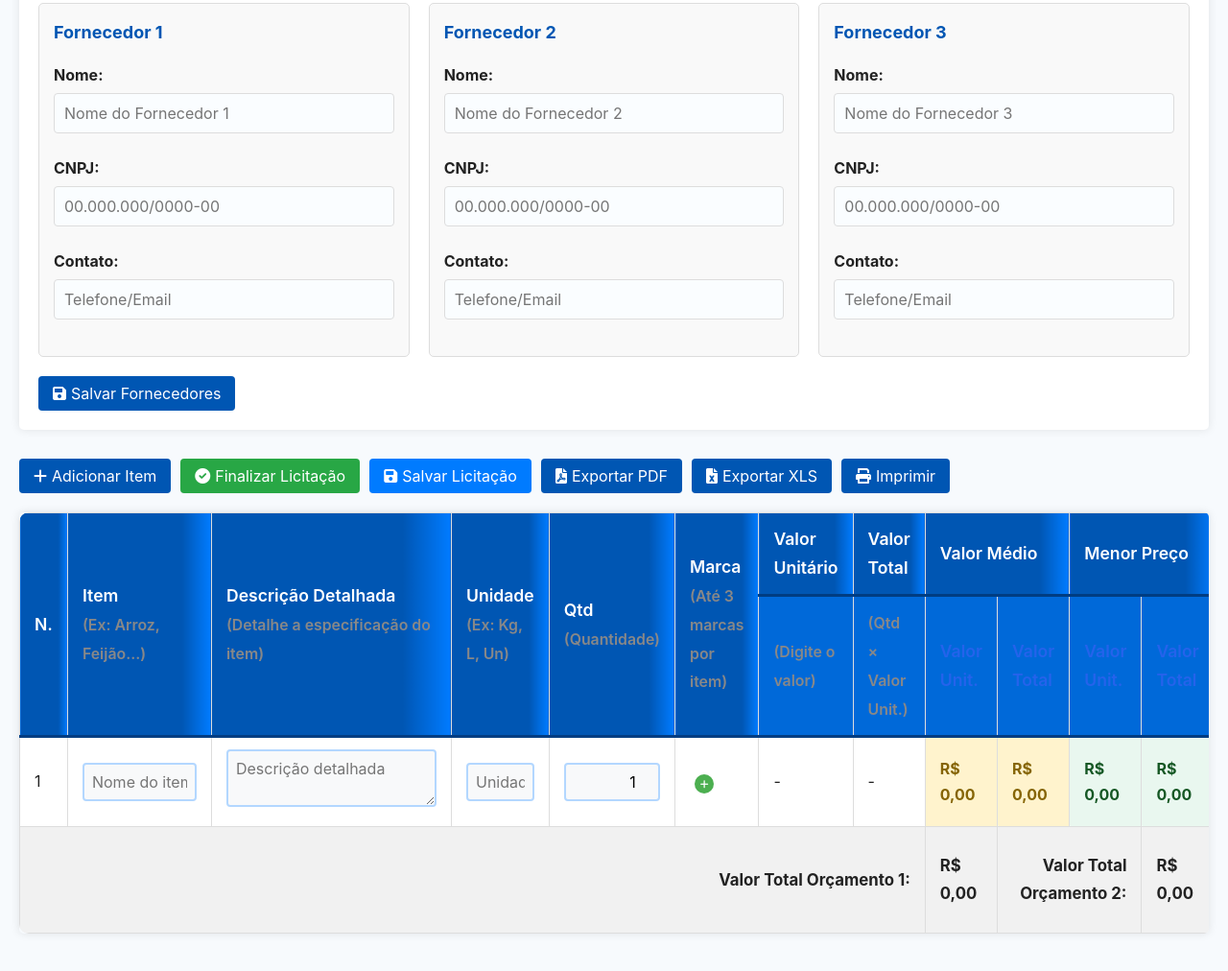
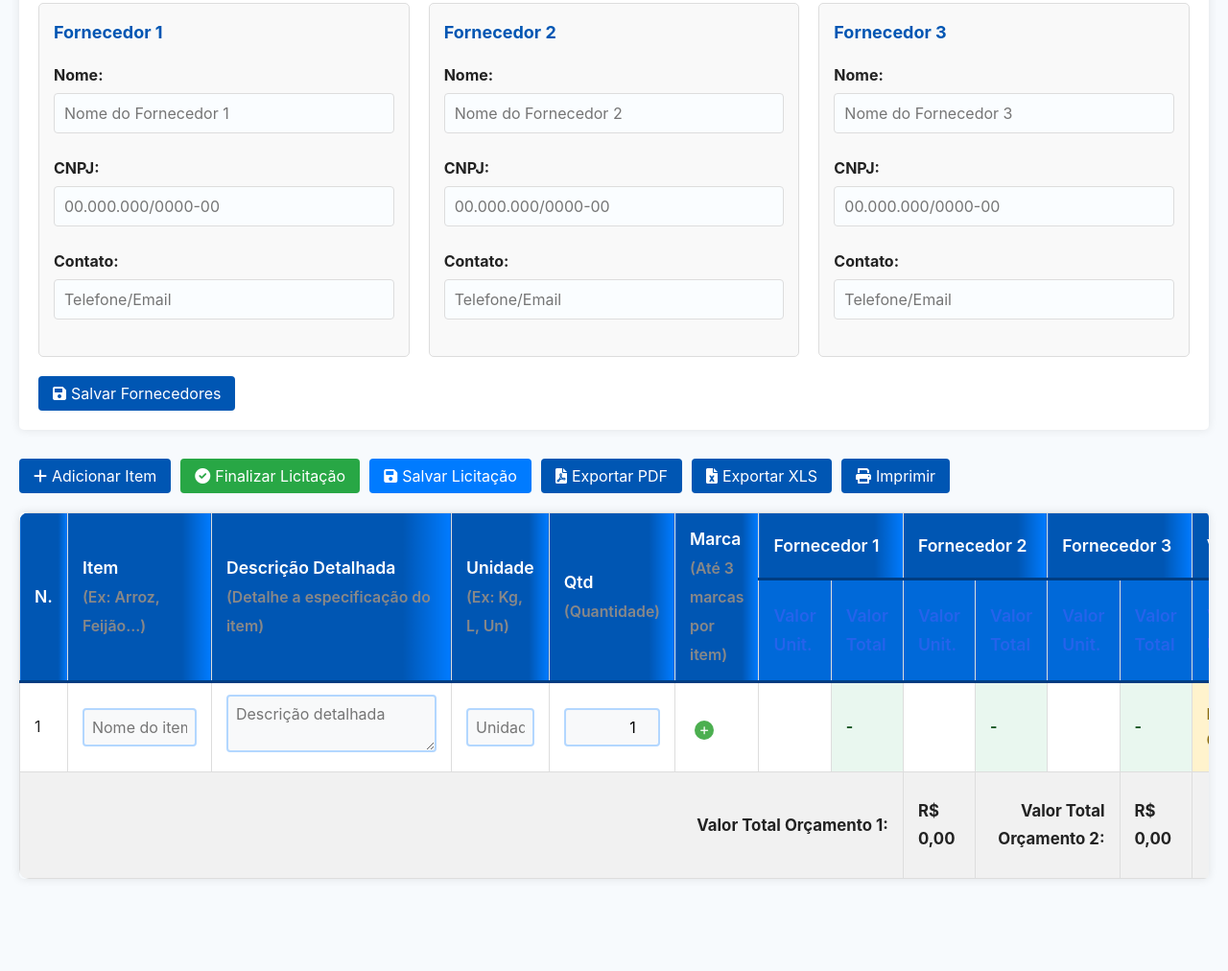
Before and after one commit to vinimacar/licitar, a plain HTML site: page index.html in a window 1280 px wide. Shown: the part 234-1246 px from the top of the page at 96% size. After the commit the page ends 1200 px from the top, so only its background shows below. Drawn offline with nearby package versions, Linux system fonts and the light colour scheme; a script that the page names is missing.

Commit message:
Update index.html

```diff
--- a/index.html
+++ b/index.html
@@ -140,15 +140,20 @@
                         <th rowspan="2">Unidade<br><span class="dica-campo">(Ex: Kg, L, Un)</span></th>
                         <th rowspan="2">Qtd<br><span class="dica-campo">(Quantidade)</span></th>
                         <th rowspan="2">Marca<br><span class="dica-campo">(Até 3 marcas por item)</span></th>
-                        <th>Valor Unitário</th>
-                        <th>Valor Total</th>
+                        <th colspan="2">Fornecedor 1</th>
+                        <th colspan="2">Fornecedor 2</th>
+                        <th colspan="2">Fornecedor 3</th>
                         <th colspan="2">Valor Médio</th>
                         <th colspan="2">Menor Preço</th>
                         <th rowspan="2">Ações</th>
                     </tr>
                     <tr>
-                        <th><span class="dica-campo">(Digite o valor)</span></th>
-                        <th><span class="dica-campo">(Qtd × Valor Unit.)</span></th>
+                        <th>Valor Unit.</th>
+                        <th>Valor Total</th>
+                        <th>Valor Unit.</th>
+                        <th>Valor Total</th>
+                        <th>Valor Unit.</th>
+                        <th>Valor Total</th>
                         <th>Valor Unit.</th>
                         <th>Valor Total</th>
                         <th>Valor Unit.</th>
@@ -187,8 +192,12 @@
                 <div class="marcas-wrapper"></div>
                 <button type="button" class="btn-add-marca"><i class="fas fa-plus"></i></button>
             </td>
-            <td class="valor-unit-item">-</td>
-            <td class="valor-total-item">-</td>
+            <td class="fornecedor-cell-1"></td>
+            <td class="valor-total-1">-</td>
+            <td class="fornecedor-cell-2"></td>
+            <td class="valor-total-2">-</td>
+            <td class="fornecedor-cell-3"></td>
+            <td class="valor-total-3">-</td>
             <td class="valor-medio-unit">R$ 0,00</td>
             <td class="valor-medio-total">R$ 0,00</td>
             <td class="menor-valor-unit">R$ 0,00</td>
```
